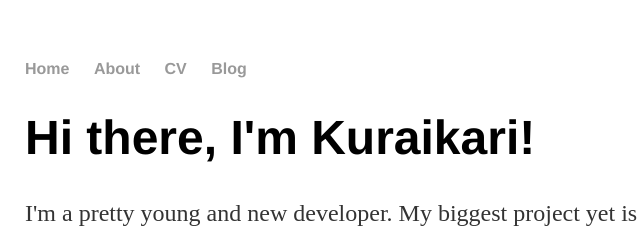
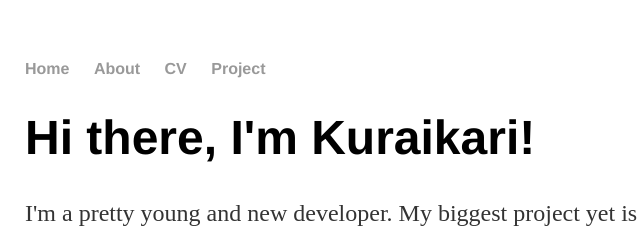
Before and after one commit to Kuraikari/kuraikari.github.io, a plain HTML site: page index.html in a window 1280 px wide. Shown: the top 240 px of the page, 167-807 px from the left. Drawn offline with Linux system fonts and the light colour scheme.

Commit message:
Update index.html

```diff
--- a/index.html
+++ b/index.html
@@ -10,7 +10,7 @@
         		<li><a href="/">Home</a></li>
 	        	<li><a href="/about">About</a></li>
         		<li><a href="/cv">CV</a></li>
-        		<li><a href="/blog">Blog</a></li>
+        		<li><a href="/Modern-Times">Project</a></li>
     		</ul>
 		</nav>
 		<div class="container">
```
